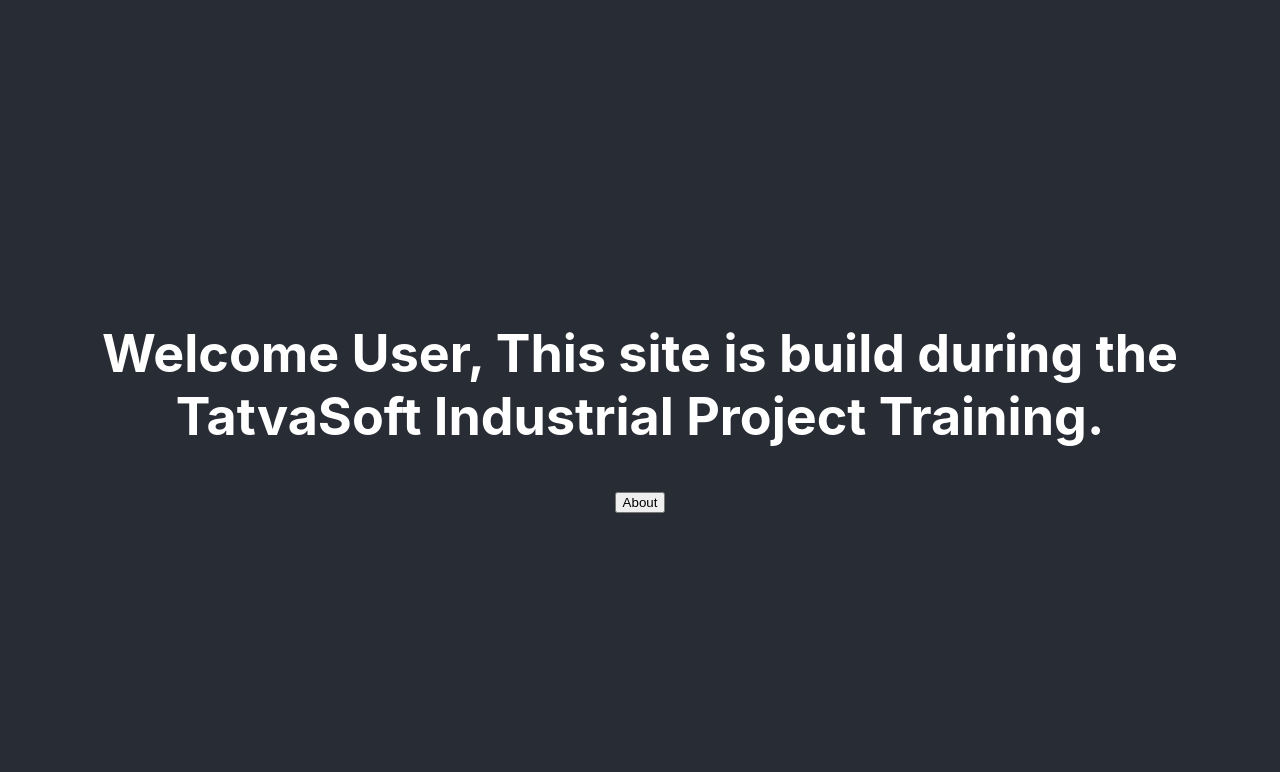
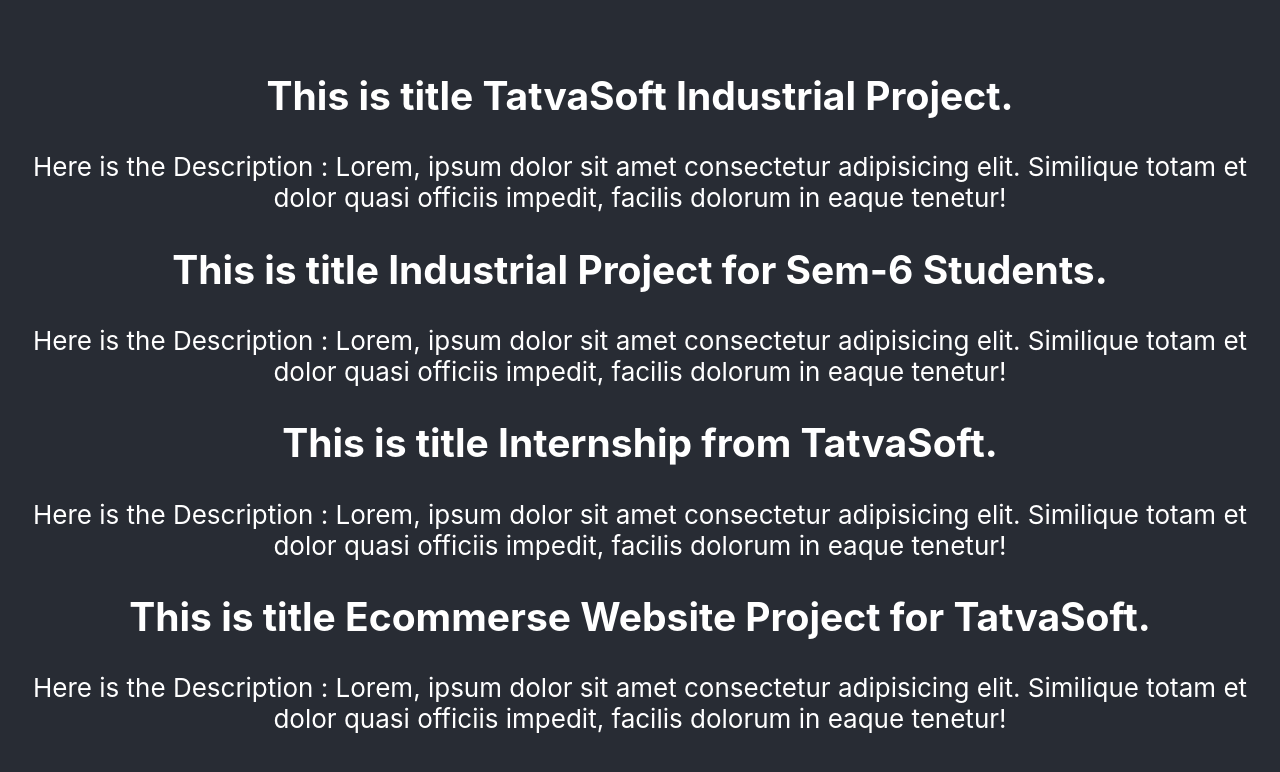
Before and after one commit to AashutoshVerma/tatvaSoft, a React (Create React App) app in the folder week1/: page / in a window 1280 px wide. Shown: the top 772 px of the page. Built offline with nearby package versions, Linux system fonts and the light colour scheme.

Commit message:
Day6 tasks Done

```diff
--- a/week1/src/App.js
+++ b/week1/src/App.js
@@ -6,6 +6,7 @@
 import Counter from "./component/Counter";
 import { click } from "@testing-library/user-event/dist/click";
 import About from "./pages/About";
+import List from "./component/List";
 
 class App extends Component {
   constructor() {
@@ -20,26 +21,7 @@
     return (
       <div className="App">
         <div className="App-header">
-          {this.state.clicked ? (
-            <Home />
-          ) : (
-            <div>
-              <h1>
-                Welcome User, This site is build during the TatvaSoft Industrial
-                Project Training.
-              </h1>
-              <button
-                onClick={() => {
-                  this.setState({
-                    clicked: true,
-                  });
-                }}
-              >
-                {" "}
-                About
-              </button>
-            </div>
-          )}
+          <List />
         </div>
       </div>
     );
--- /dev/null
+++ b/week1/src/component/List.js
@@ -0,0 +1,40 @@
+import React, { Component } from "react";
+import Title from "./Title";
+
+class List extends Component {
+  render() {
+    var list = [
+      {
+        id: 0,
+        title: "TatvaSoft Industrial Project",
+        description:
+          "  Lorem, ipsum dolor sit amet consectetur adipisicing elit. Similique totam et dolor quasi officiis impedit, facilis dolorum in eaque tenetur!",
+      },
+      {
+        id: 1,
+        title: "Industrial Project for Sem-6 Students",
+        description:
+          "  Lorem, ipsum dolor sit amet consectetur adipisicing elit. Similique totam et dolor quasi officiis impedit, facilis dolorum in eaque tenetur!",
+      },
+      {
+        id: 2,
+        title: "Internship from TatvaSoft",
+        description:
+          "  Lorem, ipsum dolor sit amet consectetur adipisicing elit. Similique totam et dolor quasi officiis impedit, facilis dolorum in eaque tenetur!",
+      },
+      {
+        id: 3,
+        title: "Ecommerse Website Project for TatvaSoft",
+        description:
+          "  Lorem, ipsum dolor sit amet consectetur adipisicing elit. Similique totam et dolor quasi officiis impedit, facilis dolorum in eaque tenetur!",
+      },
+    ];
+
+    var listItems = list.map((x) => (
+      <Title key={x.title} title={x.title} desc={x.description} />
+    ));
+    return <div>{listItems}</div>;
+  }
+}
+
+export default List;
--- a/week1/src/component/Title.js
+++ b/week1/src/component/Title.js
@@ -3,8 +3,8 @@
 function Title(props) {
   return (
     <div>
-      <h1> This is title {props.title}.</h1>
-      <h2> Here is the Description : {props.desc}</h2>
+      <h2> This is title {props.title}.</h2>
+      <p> Here is the Description : {props.desc}</p>
     </div>
   );
 }
```
